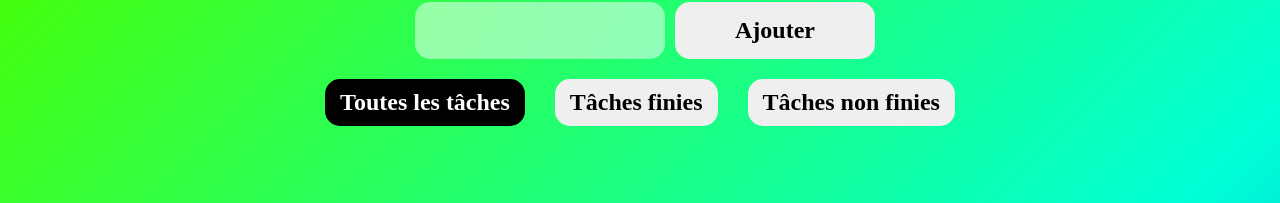
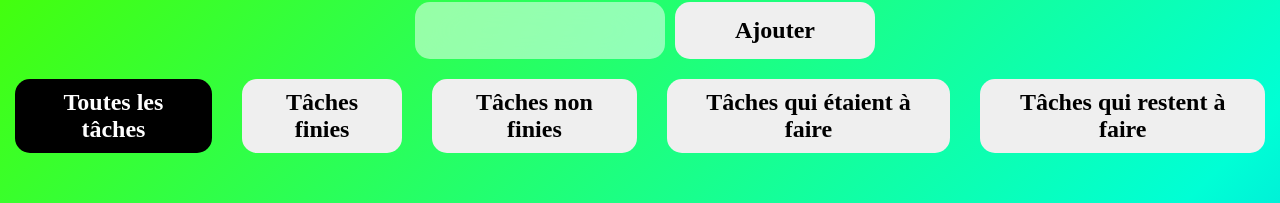
Before and after one commit to Riders08/task-manager-fullstack, a React (Vite) app in the folder frontend/task-manager/: page / in a window 1280 px wide. Shown: the part 224-427 px from the top of the page. Built offline with nearby package versions, Linux system fonts and the light colour scheme; no server answers.

Commit message:
✨ Debut d'un filtrage par deadline

```diff
--- a/frontend/task-manager/src/App.css
+++ b/frontend/task-manager/src/App.css
@@ -183,7 +183,7 @@
     box-shadow: 0 0 10px black;
 }
 
-.all, .done, .todo {
+.all, .done, .todo, .passed, .again_todo {
     background: black;
     color: white;
 }
--- a/frontend/task-manager/src/App.jsx
+++ b/frontend/task-manager/src/App.jsx
@@ -105,6 +105,8 @@ function App() {
     if(filtered === "all")  return true
     if(filtered === "done") return task.done
     if(filtered === "todo") return !task.done
+    //if(filtered === "passed") return task.is_time
+    //if(filtered === "again_todo") return !task.is_time
   })
 
   return (
--- a/frontend/task-manager/src/FilterBarreMenu.jsx
+++ b/frontend/task-manager/src/FilterBarreMenu.jsx
@@ -1,8 +1,10 @@
 function FilterBarreMenu({filtered, setFiltered}){
     return  <div className="menu_barre_filter">
-             <button className={filtered === "all" ? "all filter" : "filter"} onClick={() => setFiltered("all")}> Toutes les tâches </button>
-             <button className={filtered === "done" ? "done filter" : "filter"} onClick={() => setFiltered("done")}> Tâches finies </button>
-             <button className={filtered === "todo" ? "todo filter" : "filter"} onClick={() => setFiltered("todo")}> Tâches non finies </button>
+                <button className={filtered === "all" ? "all filter" : "filter"} onClick={() => setFiltered("all")}> Toutes les tâches </button>
+                <button className={filtered === "done" ? "done filter" : "filter"} onClick={() => setFiltered("done")}> Tâches finies </button>
+                <button className={filtered === "todo" ? "todo filter" : "filter"} onClick={() => setFiltered("todo")}> Tâches non finies </button>
+                <button className={filtered === "passed" ? "passed filter" : "filter"} onClick={() => setFiltered("passed")}> Tâches qui étaient à faire </button>
+                <button className={filtered === "again_todo" ? "again_todo filter" : "filter"} onClick={() => setFiltered("again_todo")}> Tâches qui restent à faire </button>
             </div>
 }
 
```
